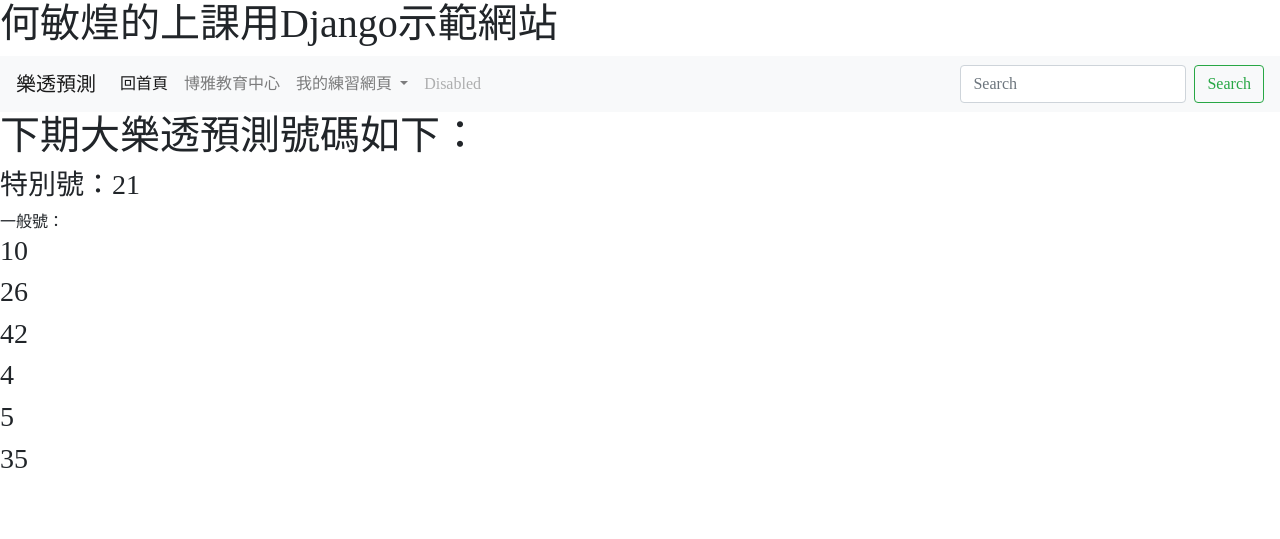
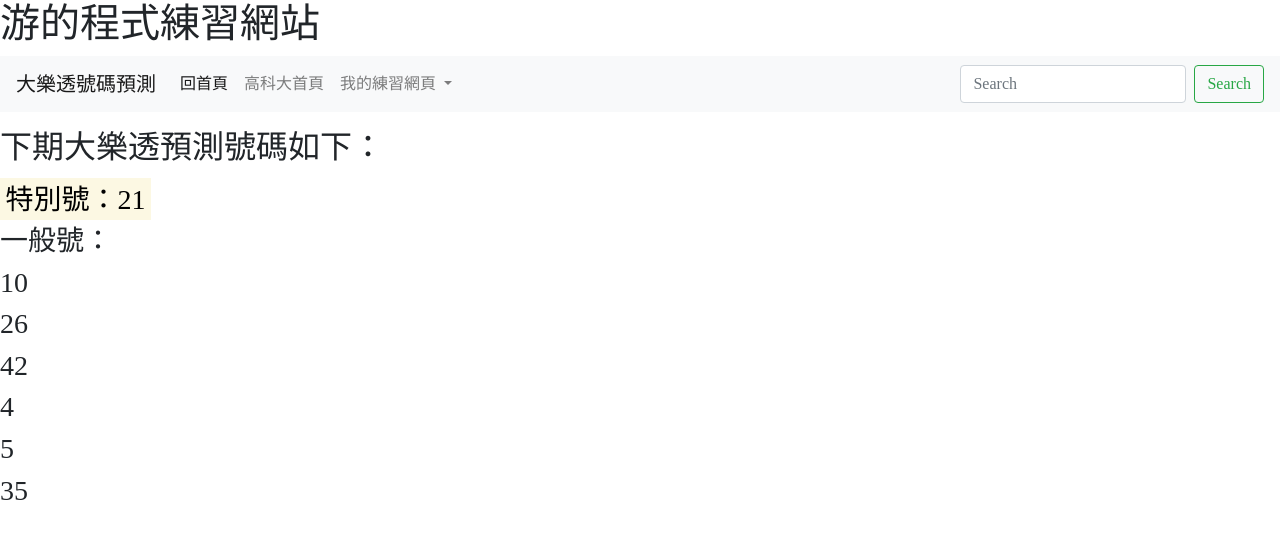
Before and after one commit to B108133308/20201201, a Django app: page /lotto/ in a window 1280 px wide. Shown: the top 539 px of the page. Run offline with Django 3.2, Linux system fonts and the light colour scheme.

Commit message:
1213homework

```diff
--- a/mainsite/views.py
+++ b/mainsite/views.py
@@ -23,6 +23,7 @@ def mychart(request, bid=0):
 
     return render(request, "mychart.html", locals())
 
+
 def showpost(request, slug):
 	now = datetime.now()
 	try:
--- a/templates/lotto.html
+++ b/templates/lotto.html
@@ -8,7 +8,7 @@
     <!-- Bootstrap CSS -->
     <link rel="stylesheet" href="https://cdn.jsdelivr.net/npm/bootstrap@4.5.3/dist/css/bootstrap.min.css" integrity="sha384-TX8t27EcRE3e/ihU7zmQxVncDAy5uIKz4rEkgIXeMed4M0jlfIDPvg6uqKI2xXr2" crossorigin="anonymous">
 
-    <title>何敏煌的網站</title>
+    <title>游的練習網站</title>
     <style>
         body {
             font-family: 微軟正黑體;
@@ -16,9 +16,9 @@
     </style>
   </head>
   <body>
-    <h1>何敏煌的上課用Django示範網站</h1>
+    <h1>游的程式練習網站</h1>
     <nav class="navbar navbar-expand-lg navbar-light bg-light">
-        <a class="navbar-brand" href="#">樂透預測</a>
+        <a class="navbar-brand" href="#">大樂透號碼預測</a>
         <button class="navbar-toggler" type="button" data-toggle="collapse" data-target="#navbarSupportedContent" aria-controls="navbarSupportedContent" aria-expanded="false" aria-label="Toggle navigation">
           <span class="navbar-toggler-icon"></span>
         </button>
@@ -29,7 +29,7 @@
               <a class="nav-link" href="/">回首頁 <span class="sr-only">(current)</span></a>
             </li>
             <li class="nav-item">
-              <a class="nav-link" href="http://cla.nkust.edu.tw">博雅教育中心</a>
+              <a class="nav-link" href="https://www.nkust.edu.tw/">高科大首頁</a>
             </li>
             <li class="nav-item dropdown">
               <a class="nav-link dropdown-toggle" href="#" id="navbarDropdown" role="button" data-toggle="dropdown" aria-haspopup="true" aria-expanded="false">
@@ -37,13 +37,13 @@
               </a>
               <div class="dropdown-menu" aria-labelledby="navbarDropdown">
                 <a class="dropdown-item" href="/lotto/">大樂透預測</a>
-                <a class="dropdown-item" href="#">Another action</a>
+                <a class="dropdown-item" href="https://www.taiwanlottery.com.tw/lotto/lotto649/history.aspx">樂透彩官方網站</a>
                 <div class="dropdown-divider"></div>
-                <a class="dropdown-item" href="#">Something else here</a>
+                <a class="dropdown-item" href="https://www.etax.nat.gov.tw/etw-main/web/ETW183W1/">統一發票也可以對一下</a>
               </div>
             </li>
             <li class="nav-item">
-              <a class="nav-link disabled" href="#" tabindex="-1" aria-disabled="true">Disabled</a>
+              <a class="nav-link disabled" href="#" tabindex="-1" aria-disabled="true"></a>
             </li>
           </ul>
           <form class="form-inline my-2 my-lg-0">
@@ -69,9 +69,9 @@
 
 
 
-<h1>下期大樂透預測號碼如下：</h1>
-<h3>特別號：{{ lucky }}</h3>
-一般號：
+<h2></p>下期大樂透預測號碼如下：</p></h2>
+<h3><mark>特別號：{{ lucky }}</mark></h3>
+<h3>一般號：</h3>
 {% for number in lottos %}
     <h3>{{number}}</h3>
 {% endfor %}
```
Also changed, not shown: templates/index.html (+6 -2 lines), templates/mychart.html (+8 -5 lines), db.sqlite3.
